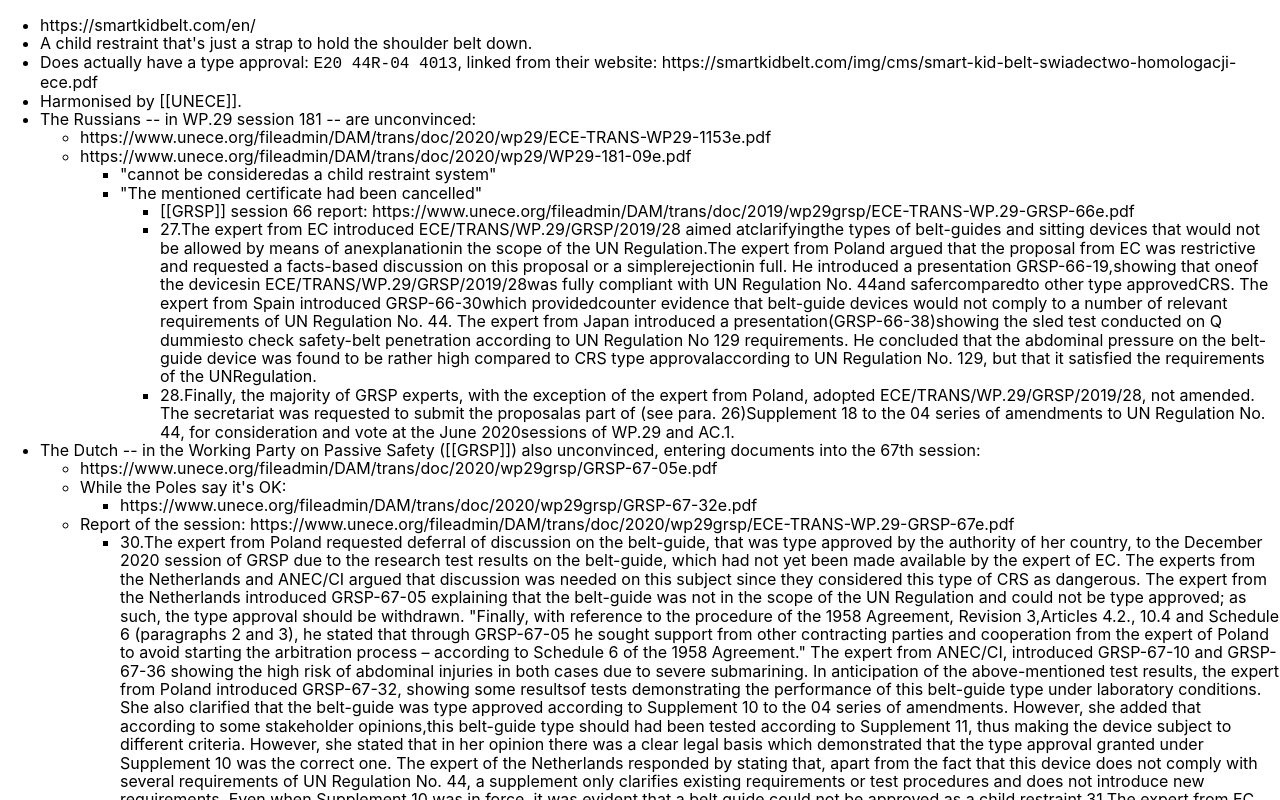
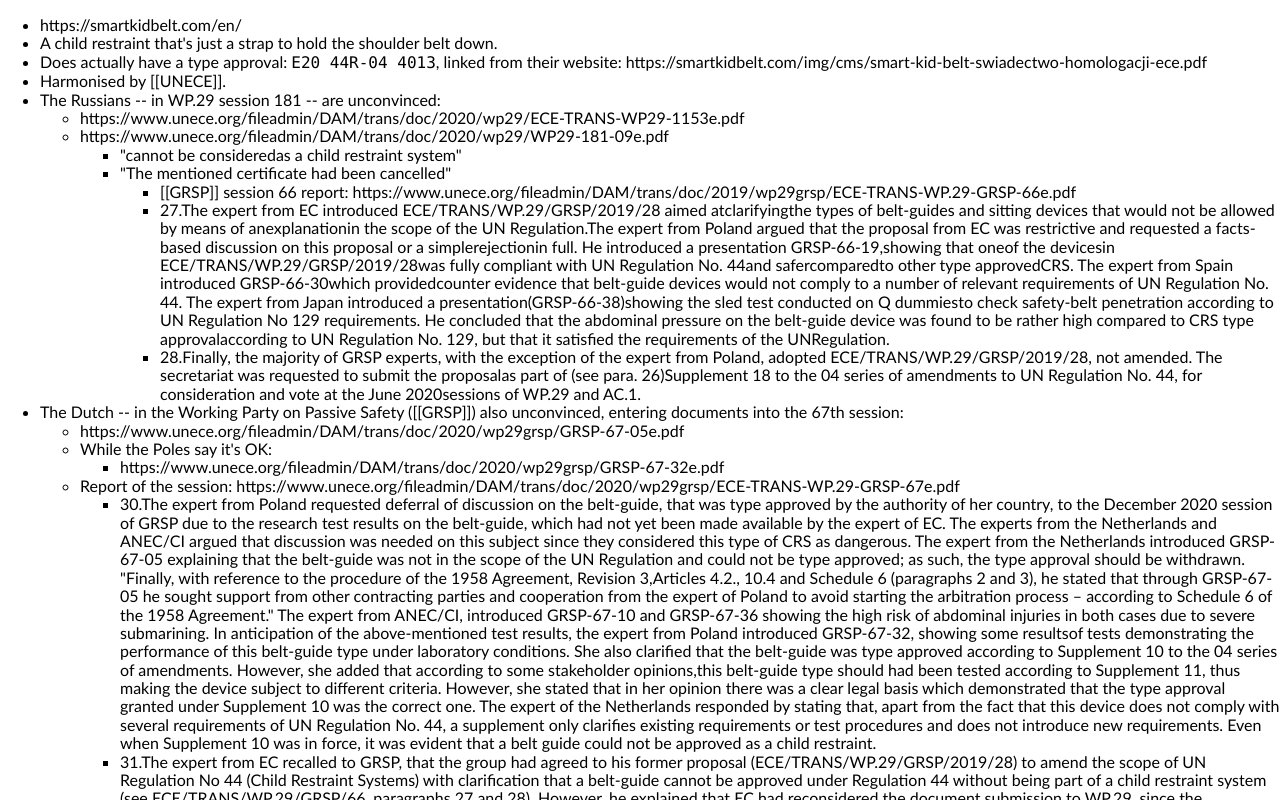
Before and after one commit to andrewaylett/aylett.co.uk, a Next.js app: page /articles/smart_kid_belt in a window 1280 px wide. Shown: the top 800 px of the page. Built offline with nearby package versions, Linux system fonts and the light colour scheme.

Commit message:
Mobile stuff, titles, dedupe Roam output

```diff
--- a/src/pages/_app.tsx
+++ b/src/pages/_app.tsx
@@ -6,6 +6,7 @@
 import { MDXProvider } from '@mdx-js/react'
 import Link from 'next/link'
 import Footer from '../footer'
+import Head from 'next/head'
 
 const Optional = ({ text, formatter: formatted }) => <>{text ? <span>{formatted}</span> : null}</>
 
@@ -26,6 +27,9 @@
 const components = {
   wrapper: ({ children, metadata }) => (
     <div className="mdx">
+      <Head>
+        <title>{metadata.title} - aylett.co.uk</title>
+      </Head>
       <nav>
         <Link href="/">Home</Link> | <Link href="/articles">Articles</Link>
       </nav>
--- a/src/pages/articles/index.tsx
+++ b/src/pages/articles/index.tsx
@@ -6,10 +6,14 @@
 import style from '../../articles.module.scss'
 import Footer from '../../footer'
 import sort_by from '../../sort_by'
+import Head from 'next/head'
 
 const BlogList: InferGetStaticPropsType<typeof getStaticProps> = ({ pages }) => {
   return (
     <div className={style.page}>
+      <Head>
+        <title>Articles - aylett.co.uk</title>
+      </Head>
       <nav>
         <Link href="/">Home</Link>
       </nav>
--- a/src/pages/global.scss
+++ b/src/pages/global.scss
@@ -1,7 +1,7 @@
 html, body {
     padding: 0;
     margin: 0;
-    font-family: -apple-system, BlinkMacSystemFont, Segoe UI, Roboto, Oxygen,
+    font-family: Calibri, Roboto, -apple-system, BlinkMacSystemFont, Segoe UI, Oxygen,
     Ubuntu, Cantarell, Fira Sans, Droid Sans, Helvetica Neue, sans-serif;
 }
 
@@ -12,6 +12,13 @@
 div.mdx {
     max-width: 50em;
     margin: auto;
+    padding: 1ex;
+    font-variant-numeric: oldstyle-nums;
+}
+
+code {
+    font-variant-numeric: tabular-nums;
+    font-family: "JetBrains Mono", Lucida Console, Liberation Mono, DejaVu Sans Mono, Bitstream Vera Sans Mono, monospace
 }
 
 header h1 {
--- a/src/pages/index.tsx
+++ b/src/pages/index.tsx
@@ -1,6 +1,7 @@
 import Head from 'next/head'
 import styles from '../index.module.scss'
 import Link from 'next/link'
+import React from 'react'
 
 export const Home = (): JSX.Element => (
   <div className={styles.container}>
```
Also changed, not shown: src/pages/articles/smart_kid_belt.mdx (+1 -3 lines).
